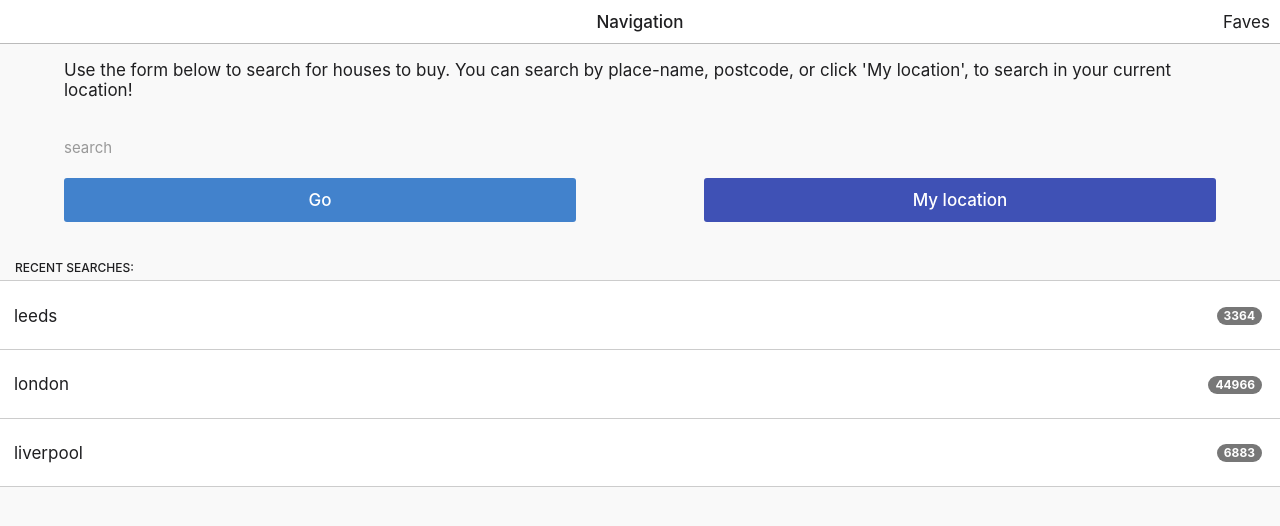
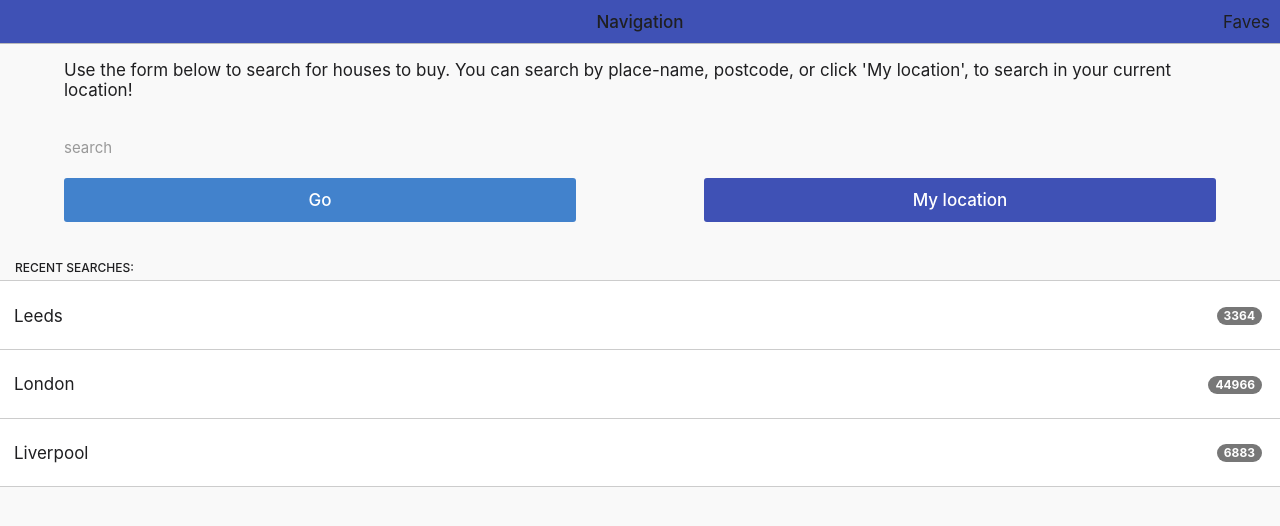
Before and after one commit to vieraleonel/onsenui2-propertycross-impl, a website: page www/index.html in a window 1280 px wide. Drawn offline with Linux system fonts and the light colour scheme.

Commit message:
- Ajustes visuales

```diff
--- a/www/assets/css/styles.css
+++ b/www/assets/css/styles.css
@@ -1,6 +1,10 @@
 /* Navbar */
 .navigation-bar .right {
     padding-right: 10px;
+}
+
+body.material .navbar-indigo {
+    background-color: #3F51B5;
 }
 
 /* Search input */
@@ -46,3 +50,8 @@ body.material .btn-indigo {
 body.ios .btn-green {
     background-color: #4cd964;
 }
+
+/* Favs */
+body.material .fav-pink {
+    background-color: #E91E63;
+}
--- a/www/pages/main/main.html
+++ b/www/pages/main/main.html
@@ -1,5 +1,5 @@
 <ons-page ng-controller="MainPageController as vm">
-    <ons-toolbar>
+    <ons-toolbar class="navbar-indigo">
         <div class="center">Navigation</div>
         <div class="right">Faves</div>
     </ons-toolbar>
@@ -40,7 +40,7 @@
         <ons-list-header>Recent searches:</ons-list-header>
         <ons-list-item tappable modifier="longdivider">
             <div class="list__item__left">
-                leeds
+                Leeds
             </div>
             <div class="list__item__right">
                 <span class="badge">3364</span>
@@ -48,7 +48,7 @@
         </ons-list-item>
         <ons-list-item tappable modifier="longdivider">
             <div class="list__item__left">
-                london
+                London
             </div>
             <div class="list__item__right">
                 <span class="badge">44966</span>
@@ -56,7 +56,7 @@
         </ons-list-item>
         <ons-list-item tappable modifier="longdivider">
             <div class="list__item__left">
-                liverpool
+                Liverpool
             </div>
             <div class="list__item__right">
                 <span class="badge">6883</span>
```
Also changed, not shown: www/pages/property-details/property-details.html (+2 -2 lines), www/pages/results/results.html (+1 -1 lines).
